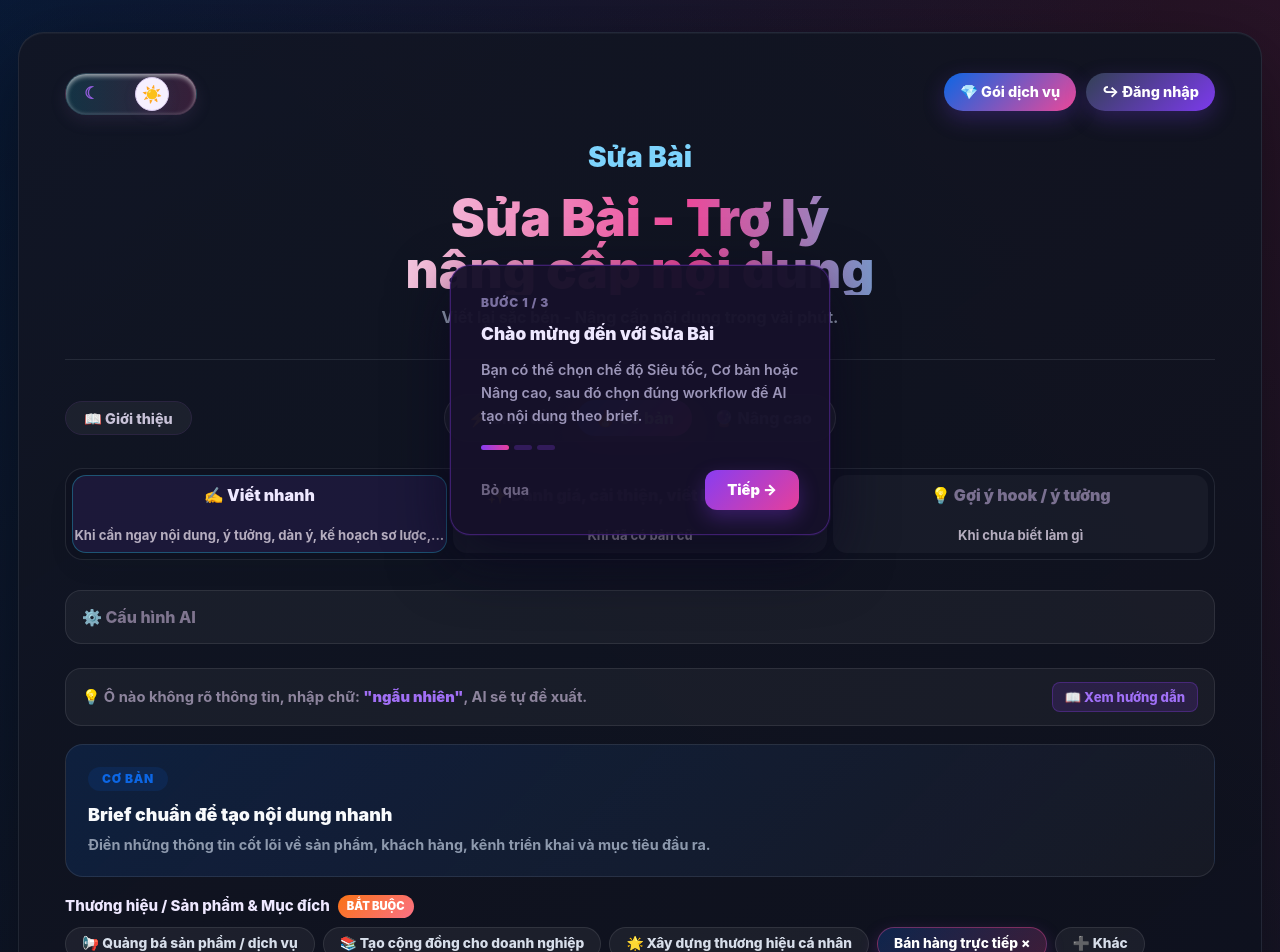
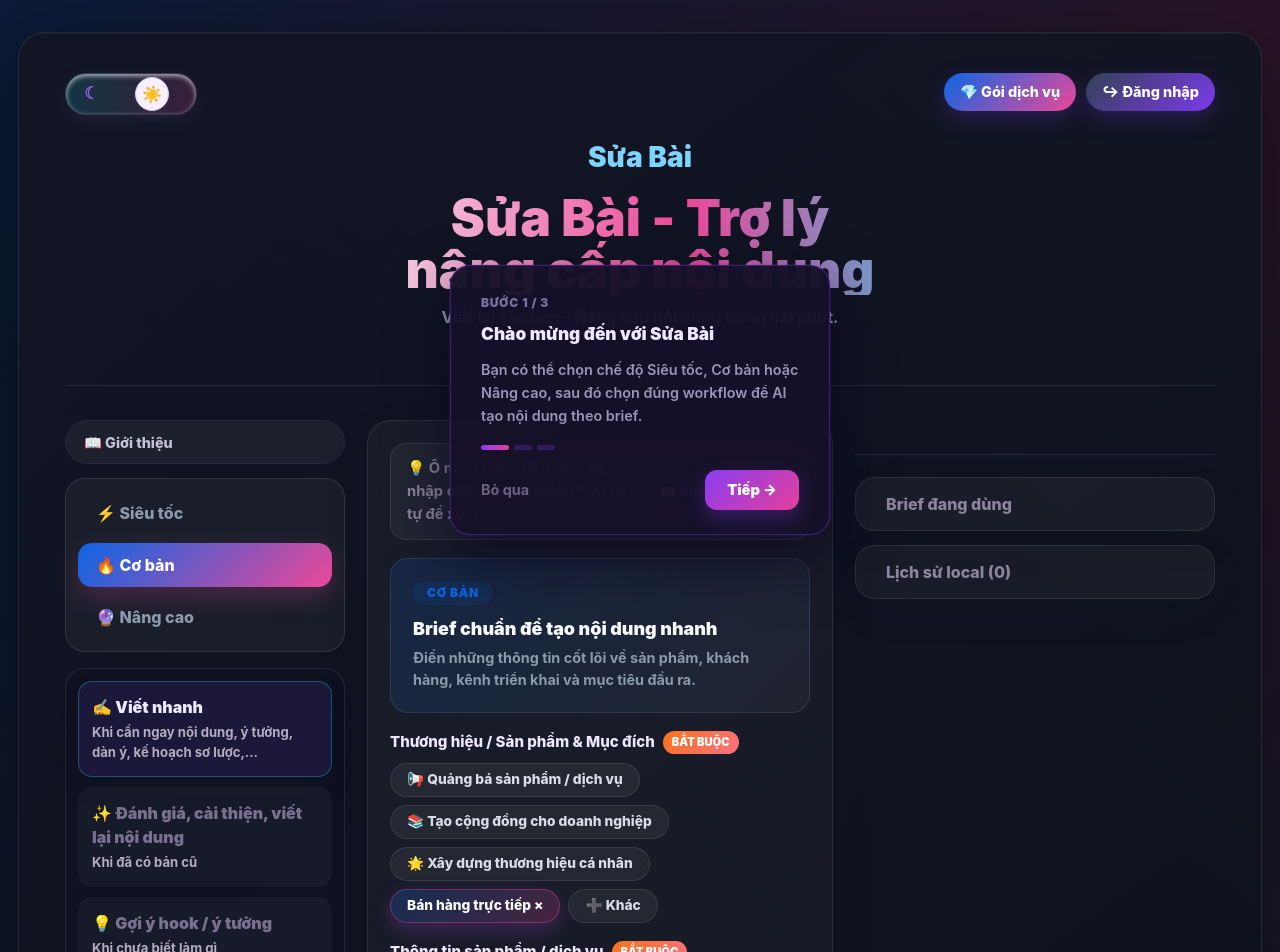
Before and after one commit to zenki12/Content, a Next.js app: page / in a window 1280 px wide. Shown: the top 952 px of the page. Built offline with nearby package versions, Linux system fonts and the light colour scheme.

Commit message:
Restructure generator UI blocks

```diff
--- a/app/ui-refresh.css
+++ b/app/ui-refresh.css
@@ -37,3 +37,39 @@ button:focus-visible,input:focus-visible,textarea:focus-visible,select:focus-vis
 @media (max-width:980px){.oneprompt-page{padding:12px}.oneprompt-card{padding:26px 18px 34px;border-radius:22px}.mode-bar{grid-template-columns:1fr;justify-items:center}.intro-btn{justify-self:center}.workflow-tabs{grid-template-columns:1fr}.brand-head h1{font-size:2.4rem}.model-grid,.form-grid{grid-template-columns:1fr}}
 @media (max-width:560px){.top-bar{align-items:center}.top-actions{width:100%;justify-content:center;flex-wrap:wrap}.mode-tabs{width:100%;justify-content:center}.mode-tabs button{flex:1;padding:0 10px}.primary-btn{min-height:58px}.brand-head{margin-top:12px}.brand-head h1{font-size:2rem}}
 @media (prefers-reduced-motion:reduce){*,*::before,*::after{animation-duration:.001ms!important;transition-duration:.001ms!important;scroll-behavior:auto!important}}
+
+/* Structural workspace refresh: CSS-only layout, no feature logic changes. */
+@media (min-width:1100px){
+  .oneprompt-card{display:grid;grid-template-columns:280px minmax(0,1fr) 360px;column-gap:22px;align-items:start}
+  .top-bar,.brand-head,.divider{grid-column:1 / -1}
+  .mode-bar{grid-column:1;grid-row:4}
+  .workflow-tabs{grid-column:1;grid-row:5}
+  .ai-settings{grid-column:1;grid-row:6}
+  .form-section{grid-column:2;grid-row:4 / span 7}
+  .center-action{grid-column:2}
+  .oneprompt-card > .notice{grid-column:2}
+  .output-zone{grid-column:3;grid-row:4 / span 9;position:sticky;top:24px}
+}
+@media (min-width:1100px){
+  .mode-bar{display:grid;grid-template-columns:1fr;gap:14px;justify-items:stretch;margin:0}
+  .intro-btn{justify-self:stretch;text-align:left;min-height:44px}
+  .mode-tabs{width:100%;display:grid;grid-template-columns:1fr;gap:8px;border-radius:20px;padding:12px}
+  .mode-tabs button{justify-content:flex-start;text-align:left;min-height:44px;border-radius:14px}
+  .workflow-tabs{display:grid;grid-template-columns:1fr;gap:10px;margin:16px 0 0;padding:12px;border-radius:20px}
+  .workflow-tabs button{min-height:76px;text-align:left;place-items:start;padding:14px}
+}
+@media (min-width:1100px){
+  .form-section{background:var(--sb-panel);border:1px solid var(--sb-line);border-radius:24px;padding:22px;box-shadow:0 18px 48px rgba(15,23,42,.08)}
+  :root[data-theme=dark] .form-section{background:rgba(255,255,255,.04);border-color:rgba(255,255,255,.09)}
+  .ai-settings{margin:16px 0 0;border-radius:20px;padding:0 14px}
+  .model-grid{grid-template-columns:1fr}
+  .settings-fields{grid-template-columns:1fr}
+  .center-action{margin:18px 0 0}
+}
+.template-strip{display:grid;gap:10px;border-radius:18px;padding:16px 18px;background:linear-gradient(135deg,rgba(12,102,228,.10),rgba(236,72,153,.08));border:1px solid var(--sb-line)}.template-strip strong{font-size:.98rem;color:var(--sb-ink)}.template-strip div{display:flex;gap:8px;flex-wrap:wrap}.template-strip button{border-radius:999px;min-height:34px;background:var(--sb-panel-2);border-color:var(--sb-line)}
+:root[data-theme=dark] .template-strip{background:linear-gradient(135deg,rgba(12,102,228,.16),rgba(236,72,153,.09));border-color:rgba(255,255,255,.09)}
+.output-zone{display:grid;gap:14px}.result-block,.brief-debug{background:var(--sb-panel);border:1px solid var(--sb-line);border-radius:20px;box-shadow:0 14px 38px rgba(15,23,42,.07)}
+.brief-debug{margin:0;overflow:hidden}.brief-debug summary{padding:14px 16px}.brief-debug pre{max-height:220px;overflow:auto;margin:0;padding:0 16px 16px}.history-list{max-height:260px;overflow:auto;padding:0 12px 12px}.history-list button{border-radius:14px}
+:root[data-theme=dark] .result-block,:root[data-theme=dark] .brief-debug{background:rgba(255,255,255,.045);border-color:rgba(255,255,255,.09)}
+@media (max-width:1099px){.oneprompt-card{display:block}.output-zone{margin-top:22px}.mode-bar{margin-bottom:18px}.workflow-tabs{margin:18px 0}.form-section{background:var(--sb-panel);border:1px solid var(--sb-line);border-radius:20px;padding:18px}}
+@media (max-width:760px){.form-section{padding:14px}.template-strip{padding:14px}.workflow-tabs button{min-height:72px}.output-zone{gap:12px}.brief-debug pre{max-height:180px}}
```
